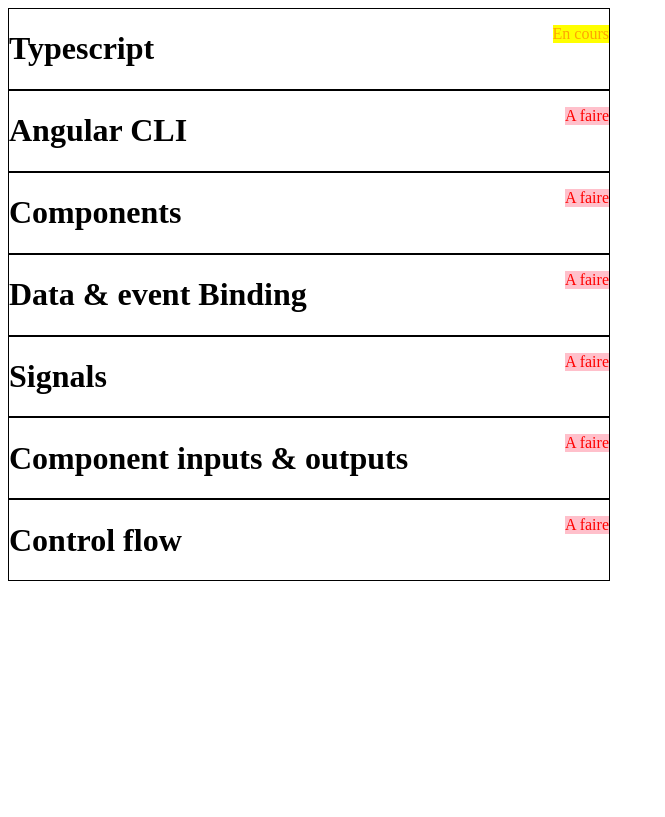
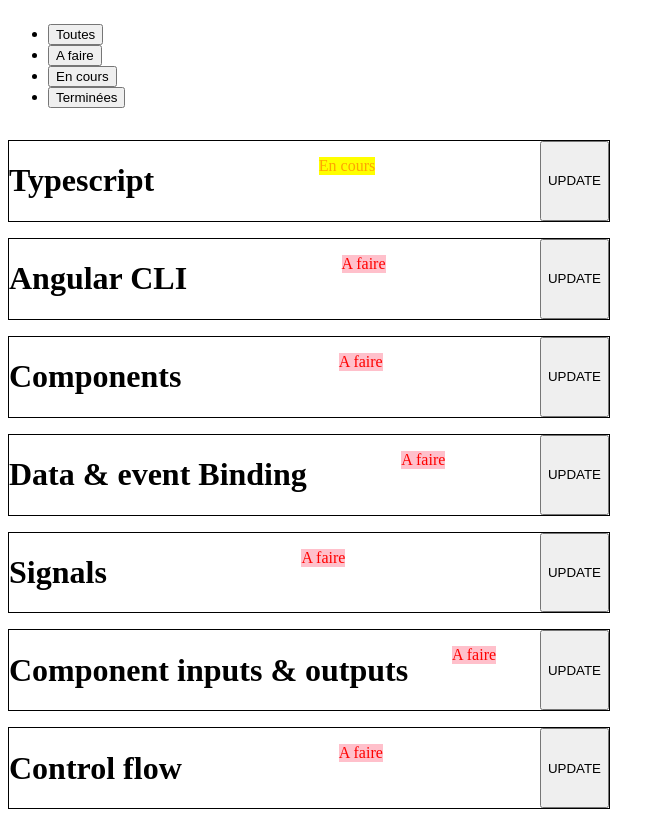
Before and after one commit to ikerbede/todos, an Angular app: page / in a window 1280 px wide. Shown: the whole page, without its empty margins (0-665 px from the left). Built offline with nearby package versions, Linux system fonts and the light colour scheme.

Commit message:
solutions 3 et 4

```diff
--- a/src/app/app.html
+++ b/src/app/app.html
@@ -1,3 +1,4 @@
-@if (todos$ | async; as todos) {
+<app-filters (filterChange)="filterTasks($event)" />
+@if (filteredTodos$ | async; as todos) {
   <app-todos [tasks]="todos" />
 }
--- a/src/app/app.ts
+++ b/src/app/app.ts
@@ -1,15 +1,27 @@
 import { Component } from '@angular/core';
 import { fetchTodos } from './data-access/todos.service';
-import { Todo } from './todo/todo';
 import { AsyncPipe } from '@angular/common';
 import { Todos } from "./todos/todos";
+import { Filters } from './filters/filters';
+import { Task, TaskStatus } from './data-access/task';
 
 @Component({
   selector: 'app-root',
-  imports: [AsyncPipe, Todo, Todos],
+  imports: [AsyncPipe, Filters, Todos],
   templateUrl: './app.html',
   styleUrl: './app.scss'
 })
 export class App {
-  todos$ = fetchTodos();
+  private allTodos$ = fetchTodos();
+  filteredTodos$: Promise<Task[]> = this.allTodos$;
+
+  filterTasks(status?: TaskStatus): void {
+    if (status) {
+      this.filteredTodos$ = this.allTodos$.then((todos) =>
+        todos.filter((todo) => todo.status === status),
+      );
+    } else {
+      this.filteredTodos$ = this.allTodos$;
+    }
+  }
 }
--- /dev/null
+++ b/src/app/filters/filters.html
@@ -0,0 +1,6 @@
+<ul>
+  <li><button (click)="filterTasks()">Toutes</button></li>
+  <li><button (click)="filterTasks(taskStatusEnum.NotStarted)">A faire</button></li>
+  <li><button (click)="filterTasks(taskStatusEnum.InProgress)">En cours</button></li>
+  <li><button (click)="filterTasks(taskStatusEnum.Completed)">Terminées</button></li>
+</ul>
--- /dev/null
+++ b/src/app/filters/filters.ts
@@ -0,0 +1,17 @@
+import { Component, output } from '@angular/core';
+import { TaskStatus } from '../data-access/task';
+
+@Component({
+  selector: 'app-filters',
+  imports: [],
+  templateUrl: './filters.html',
+  styleUrl: './filters.scss',
+})
+export class Filters {
+  filterChange = output<TaskStatus | undefined>();
+  taskStatusEnum = TaskStatus;
+
+  filterTasks(status?: TaskStatus): void {
+    this.filterChange.emit(status);
+  }
+}
--- a/src/app/todo-status/todo-status.ts
+++ b/src/app/todo-status/todo-status.ts
@@ -1,6 +1,6 @@
 import { Component, input } from '@angular/core';
 import { TaskStatus } from '../data-access/task';
-import { TodoStatusPipe } from './todo-status-pipe';
+import { TodoStatusPipe } from './todo-status.pipe';
 
 @Component({
   selector: 'app-todo-status',
--- a/src/app/todo/todo.html
+++ b/src/app/todo/todo.html
@@ -4,6 +4,7 @@
   <div class="todo-header">
     <h1>{{ task().title }}</h1>
     <app-todo-status [taskStatus]="task().status" />
+    <button (click)="updateTask($event)">UPDATE</button>
   </div>
   @if (detailsDisplayed) {
     <p>{{ task().description }}</p>
--- a/src/app/todo/todo.ts
+++ b/src/app/todo/todo.ts
@@ -1,4 +1,4 @@
-import { Component, input } from "@angular/core";
+import { Component, input, output } from "@angular/core";
 import { Task, TaskStatus } from "../data-access/task";
 import { TodoStatus } from "../todo-status/todo-status";
 
@@ -10,10 +10,21 @@
 })
 export class Todo {
   task = input.required<Task>();
+  updateTaskStatus = output<TaskStatus>();
+
   detailsDisplayed = false;
   taskStatusEnum = TaskStatus;
 
   showDetails(): void {
     this.detailsDisplayed = !this.detailsDisplayed;
   }
+
+  updateTask(event: Event): void {
+    event.stopPropagation();
+    if (this.task().status === TaskStatus.NotStarted) {
+      this.updateTaskStatus.emit(TaskStatus.InProgress);
+    } else if (this.task().status === TaskStatus.InProgress) {
+      this.updateTaskStatus.emit(TaskStatus.Completed);
+    }
+  }
 }
--- a/src/app/todos/todos.html
+++ b/src/app/todos/todos.html
@@ -1,3 +1,3 @@
 @for (task of tasks(); track task.id) {
-  <app-todo [task]="task" />
+  <app-todo [task]="task" (updateTaskStatus)="updateTask(task, $event)" />
 }
--- a/src/app/todos/todos.scss
+++ b/src/app/todos/todos.scss
@@ -0,0 +1,5 @@
+:host {
+  display: flex;
+  flex-direction: column;
+  gap: 1rem;
+}
--- a/src/app/todos/todos.ts
+++ b/src/app/todos/todos.ts
@@ -1,5 +1,5 @@
 import { Component, input } from '@angular/core';
-import { Task } from '../data-access/task';
+import { Task, TaskStatus } from '../data-access/task';
 import { Todo } from '../todo/todo';
 
 @Component({
@@ -10,4 +10,8 @@
 })
 export class Todos {
   tasks = input<Task[]>([]);
+
+  updateTask(task: Task, updatedStatus: TaskStatus): void {
+    task.status = updatedStatus;
+  }
 }
```
Also changed, not shown: src/app/filters/filters.scss (added), src/app/todo-status/todo-status.pipe.ts (renamed from src/app/todo-status/todo-status-pipe.ts).
